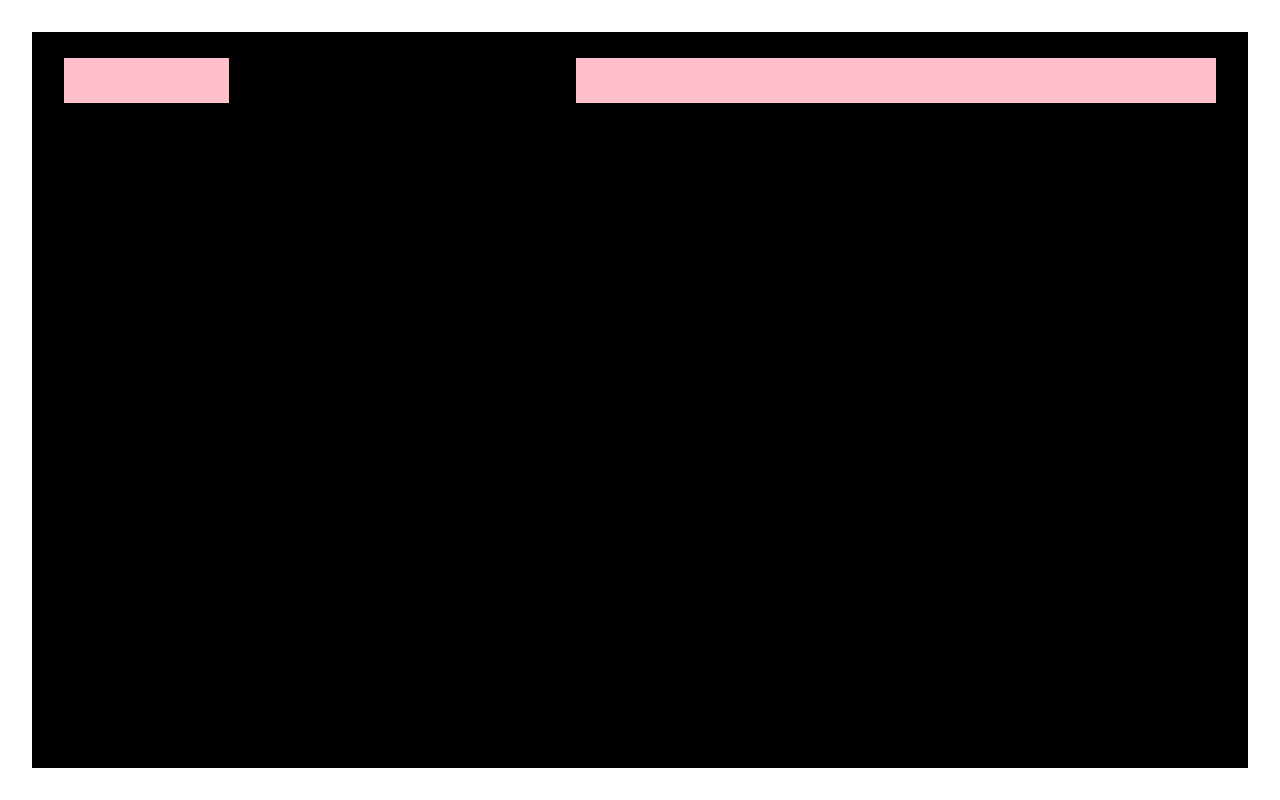
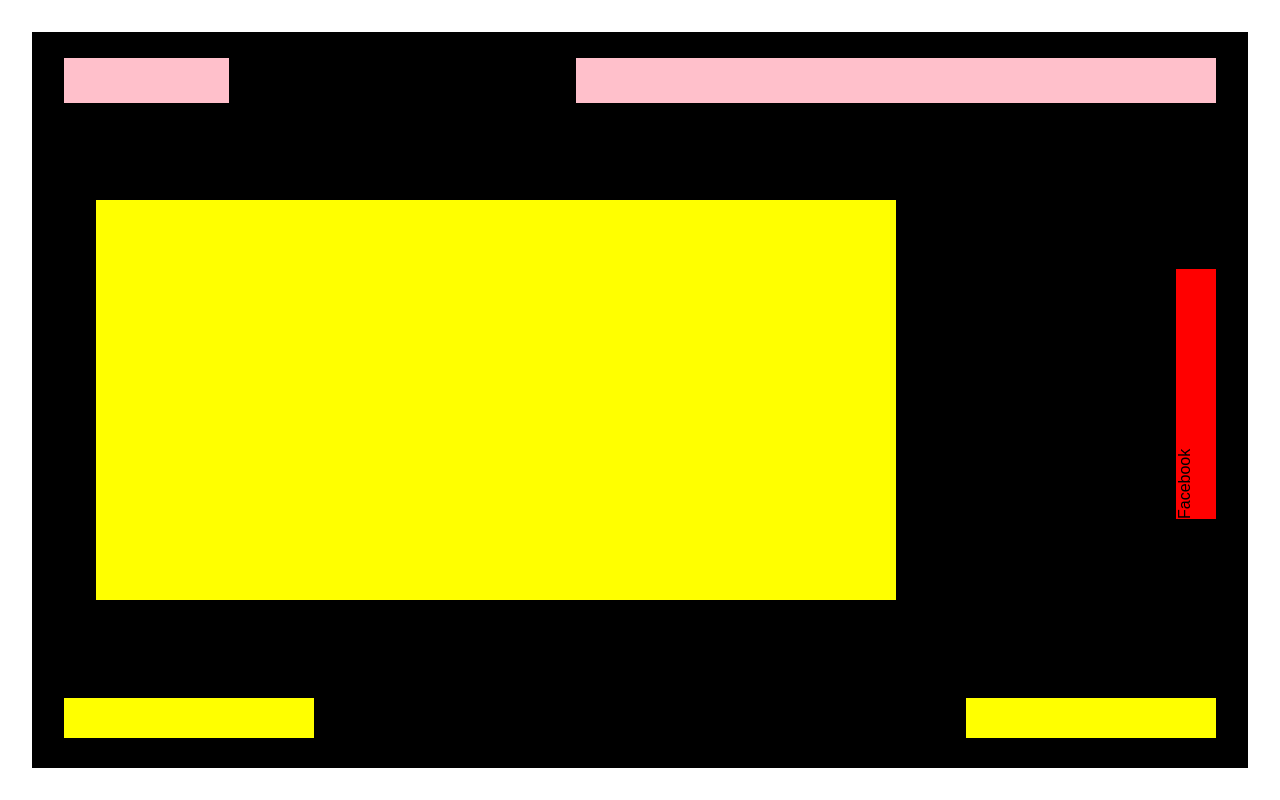
Before and after one commit to LindaSabina/Projekt-3---Uppgift, a plain HTML site: page index.html in a window 1280 px wide. Drawn offline with Linux system fonts and the light colour scheme.

Commit message:
Add base structure for hero

```diff
--- a/index.html
+++ b/index.html
@@ -35,6 +35,25 @@
 
         <div class="hero__inner">
 
+            <div class="hero__main">
+
+                <div class="hero__content"></div>
+
+                <nav class="hero__social">
+                    Facebook
+                </nav>
+
+            </div>
+
+            <footer class="hero__footer">
+
+                <a href="" class="hero__prev-link"></a>
+
+                <nav class="hero__pagination">
+
+                </nav>
+
+            </footer>
         </div>
 
     </section>
--- a/src/scss/pages/home/_hero.scss
+++ b/src/scss/pages/home/_hero.scss
@@ -5,6 +5,60 @@
     padding: 32px;
 
     &__inner {
-        background-color: #000; // temp
+        background-color: #000;     // temp
+        display: grid;
+        grid-template-rows: 100px 1fr 100px;
+        grid-template-areas:
+        'header'
+        'main'
+        'footer';
+        align-items: center;
+    }
+
+    &__main {
+        grid-area: main;
+        padding: var(--gap-m) var(--gap-xl);
+        position: relative;
+    }
+
+    &__footer {
+        grid-area: footer;
+        display: flex;
+        justify-content: space-between;
+        padding: 0 var(--gap-m);
+    }
+
+    &__content {
+        max-width: 50rem;
+        width: 100%;
+        background-color: yellow; // temp
+        min-height: 400px;          // temp
+    }
+
+    &__prev-link {
+        display: block;
+        min-height: 40px;           // temp
+        max-width: 250px;           // temp
+        width: 100%;                // temp
+        background-color: yellow; // temp
+    }
+
+    &__pagination {
+        min-height: 40px;           // temp
+        max-width: 250px;           // temp
+        width: 100%;                // temp
+        background-color: yellow; // temp
+    }
+
+    &__social {
+        min-height: 40px;           // temp
+        max-width: 250px;           // temp
+        width: 100%;                // temp
+        background-color: red;    // temp
+        position: absolute;
+        right: var(--gap-m);
+        top: 40%;
+        transform: rotate(-90deg) translatex(50%);
+        transform-origin: bottom right;
     }
 }
```
Also changed, not shown: style.css, 1 other file.
